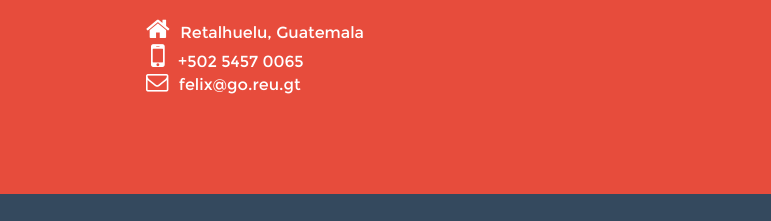
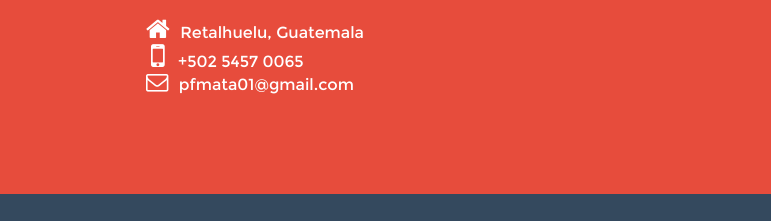
Before and after one commit to felixacdc/felixacdc.github.io, a plain HTML site: page index.html in a window 1280 px wide. Shown: the part 2904-3125 px from the top of the page, 509-1280 px from the left. Drawn offline with Linux system fonts and the light colour scheme.

Commit message:
[modify] fix email

```diff
--- a/index.html
+++ b/index.html
@@ -211,7 +211,7 @@
 
                     <i class="fa fa-mobile wow bounceInDown" data-wow-duration="1.5s" data-wow-delay=".6s"></i> <span class="wow bounceInDown" data-wow-duration="1.5s" data-wow-delay=".6s">+502 5457 0065</span><br/>
 
-                    <i class="fa fa-envelope-o wow bounceInDown" data-wow-duration="1.5s" data-wow-delay=".7s"></i> <span class="wow bounceInDown" data-wow-duration="1.5s" data-wow-delay=".7s">felix@go.reu.gt</span>
+                    <i class="fa fa-envelope-o wow bounceInDown" data-wow-duration="1.5s" data-wow-delay=".7s"></i> <span class="wow bounceInDown" data-wow-duration="1.5s" data-wow-delay=".7s">pfmata01@gmail.com</span>
                 </div>
             </div>
         </article>
```
